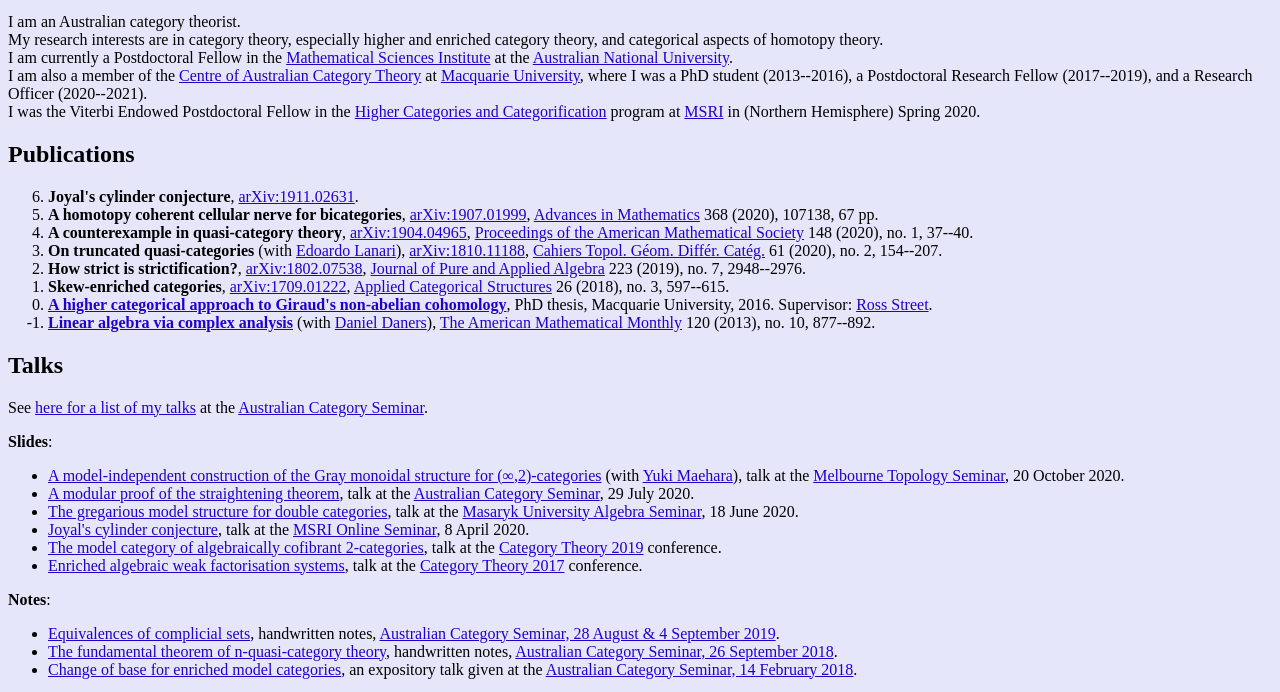
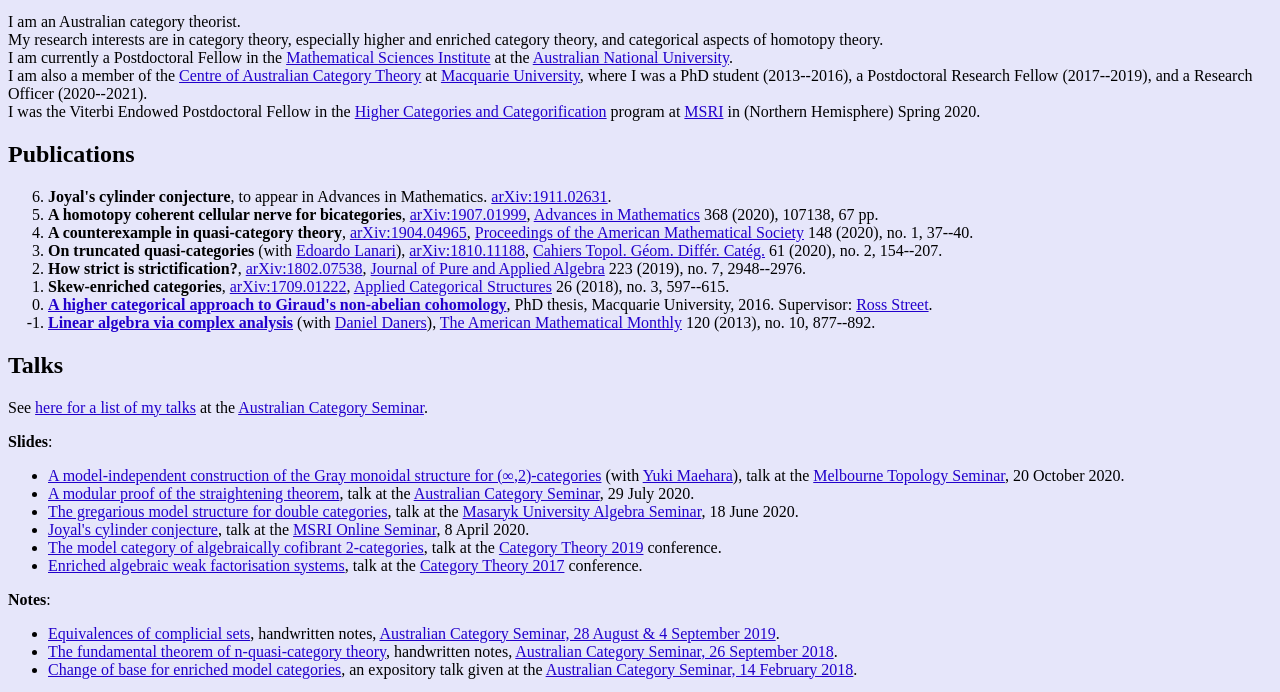
Before and after one commit to acmbl/acmbl.github.io, a plain HTML site: page index.html in a window 1280 px wide. Shown: the part 101-793 px from the top of the page. Drawn offline with Linux system fonts and the light colour scheme.

Commit message:
Update index.html

```diff
--- a/index.html
+++ b/index.html
@@ -30,7 +30,7 @@ I was the Viterbi Endowed Postdoctoral Fellow in the <a href=https://www.msri.or
 <h2>Publications</h2>
 
 <ol reversed start="6">
-<li> <b>Joyal's cylinder conjecture</b>, <a href=https://arxiv.org/abs/1911.02631>arXiv:1911.02631</a>.</li>
+<li> <b>Joyal's cylinder conjecture</b>, to appear in Advances in Mathematics. <a href=https://arxiv.org/abs/1911.02631>arXiv:1911.02631</a>.</li>
 <li> <b>A homotopy coherent cellular nerve for bicategories</b>, <a href=https://arxiv.org/abs/1907.01999>arXiv:1907.01999</a>, <a href=https://doi.org/10.1016/j.aim.2020.107138>Advances in Mathematics</a> 368 (2020), 107138, 67 pp.</li>
 <li> <b>A counterexample in quasi-category theory</b>, <a href=https://arxiv.org/abs/1904.04965>arXiv:1904.04965</a>, <a href=https://doi.org/10.1090/proc/14692>Proceedings of the American Mathematical Society</a> 148 (2020), no. 1, 37--40.</li>
 <li> <b>On truncated quasi-categories</b> (with <a href=https://edolana.github.io/>Edoardo Lanari</a>), <a href=https://arxiv.org/abs/1810.11188>arXiv:1810.11188</a>, <a href=http://cahierstgdc.com/index.php/volume-lxi-2020/#2>Cahiers Topol. Géom. Différ. Catég.</a> 61 (2020), no. 2, 154--207.</li>
```
